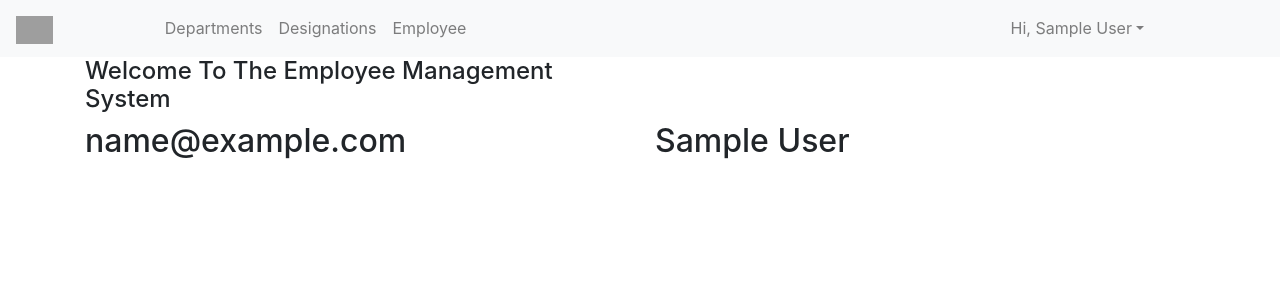
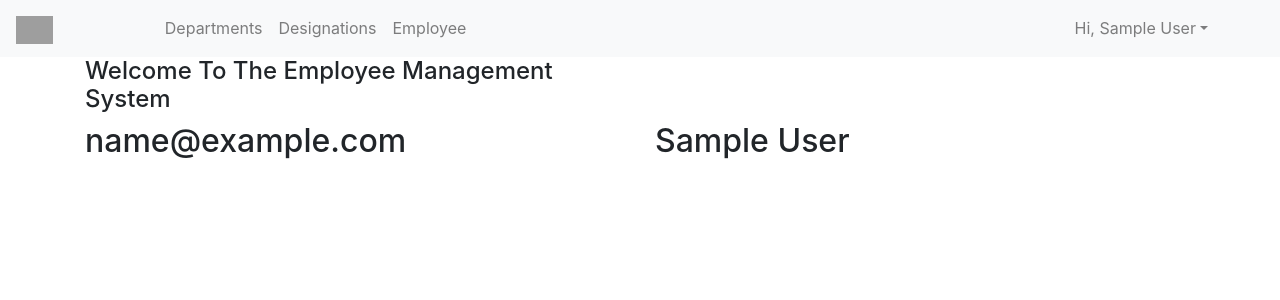
Before and after one commit to parvezpreo/Office-Employee-Managment-Sestem, a PHP site: page / in a window 1280 px wide. Shown: the top 300 px of the page. Run offline with PHP 8.4, Linux system fonts and the light colour scheme; the visitor is signed in with stand-in values (Sample User, id 1); some libraries are stand-ins or nearby versions; grey boxes are pictures that could not be loaded.

Commit message:
style page margin less 5%

```diff
--- a/style.css
+++ b/style.css
@@ -7,6 +7,6 @@ a.navbar-brand img {
     width: 30%;
 }
 .nav-item:last-child {
-    right: 10%;
+    right: 5%;
     position: absolute;
 }
```
